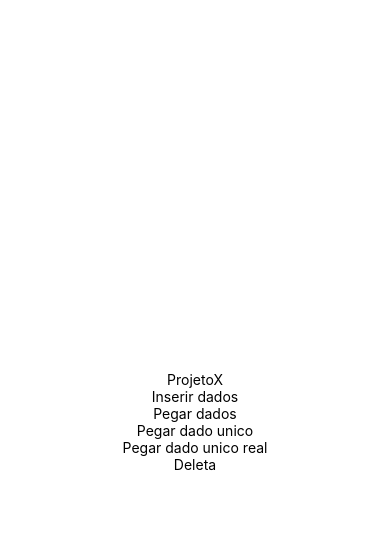
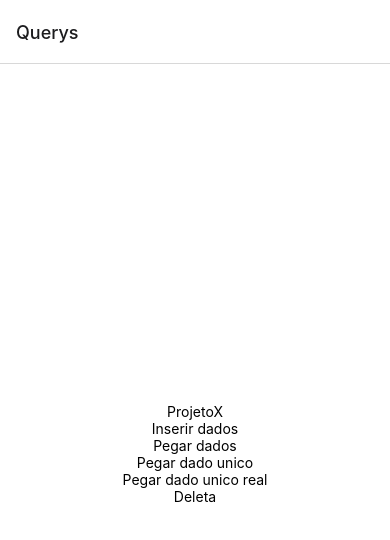
Before and after one commit to VandersonT/expo-firebase, a React Native app: screen /Querys in a window 390 px wide. Shown: the top 540 px of the page. Built offline with nearby package versions, Linux system fonts and the light colour scheme.

Commit message:
Criado a navegação entre telas

```diff
--- a/App.tsx
+++ b/App.tsx
@@ -1,103 +1,14 @@
-import { StatusBar } from 'expo-status-bar';
-import { StyleSheet, Text, TouchableOpacity, View } from 'react-native';
+import React from 'react';
+import { NavigationContainer } from '@react-navigation/native';
+import { Text } from 'react-native';
 
-import db from './src/config';
-import { collection, doc, setDoc, getDocs, where, query, limit, getDoc, deleteDoc } from "firebase/firestore";
-
+import MainStack from './src/navigators/MainStack';
 
 export default function App() {
 
-  const antCloneDelete = () => {
-    // Crie uma referência ao documento que você deseja remover
-    const documentRef = doc(db, 'users', 'Rere');
-
-    // Use a função deleteDoc para remover o documento
-    deleteDoc(documentRef)
-      .then(() => {
-        console.log('Documento removido com sucesso!');
-      })
-      .catch((error) => {
-        console.error('Erro ao remover documento: ', error);
-      });
-  }
-
-  const getUnique = async () => {
-    const docRef = doc(db, "users", "SF");
-    const docSnap = await getDoc(docRef);
-
-    if (docSnap.exists()) {
-      console.log("Document data:", docSnap.data());
-    } else {
-      // docSnap.data() will be undefined in this case
-      console.log("No such document!");
-    }
-  }
-
-  const teste = async () => {
-
-    const userRef = collection(db, "users");
-
-    await setDoc(doc(userRef, "Rere"), {
-      name: "Raissa",
-      state: "Claudio",
-      country: "EUA",
-    });
-
-  }
-
-  const teste2 = async () => {
-    const querySnapshot = await getDocs(collection(db, "users"));
-    querySnapshot.forEach((doc) => {
-      // doc.data() is never undefined for query doc snapshots
-      console.log(doc.id, " => ", doc.data());
-    });
-  }
-
-  const teste3 = async () => {
-    const q = query(collection(db, "users"), where("name", "==", "Raissa"), where("state", "==" ,"Claudio"), limit(1));
-
-    const querySnapshot = await getDocs(q);
-    querySnapshot.forEach((doc) => {
-      // doc.data() is never undefined for query doc snapshots
-      console.log(doc.id, " => ", doc.data());
-    });
-  }
-
   return (
-    <View style={styles.container}>
-
-
-      <Text>ProjetoX</Text>
-
-      <TouchableOpacity onPress={() => teste()}>
-        <Text>Inserir dados</Text>
-      </TouchableOpacity>
-
-      <TouchableOpacity onPress={() => teste2()}>
-        <Text>Pegar dados</Text>
-      </TouchableOpacity>
-
-      <TouchableOpacity onPress={() => teste3()}>
-        <Text>Pegar dado unico</Text>
-      </TouchableOpacity>
-
-      <TouchableOpacity onPress={() => getUnique()}>
-        <Text>Pegar dado unico real</Text>
-      </TouchableOpacity>
-
-      <TouchableOpacity onPress={() => antCloneDelete()}>
-        <Text>Deleta</Text>
-      </TouchableOpacity>
-
-    </View>
+    <NavigationContainer>
+      <MainStack/>
+    </NavigationContainer>
   );
 }
-
-const styles = StyleSheet.create({
-  container: {
-    flex: 1,
-    backgroundColor: '#fff',
-    alignItems: 'center',
-    justifyContent: 'center',
-  },
-});
--- a/package.json
+++ b/package.json
@@ -9,11 +9,15 @@
     "web": "expo start --web"
   },
   "dependencies": {
+    "@react-navigation/native": "^6.1.6",
+    "@react-navigation/native-stack": "^6.9.12",
     "expo": "~48.0.10",
     "expo-status-bar": "~1.4.4",
     "firebase": "^9.19.1",
     "react": "18.2.0",
-    "react-native": "0.71.6"
+    "react-native": "0.71.6",
+    "react-native-safe-area-context": "4.5.0",
+    "react-native-screens": "~3.20.0"
   },
   "devDependencies": {
     "@babel/core": "^7.20.0",
--- a/src/config/index.js
+++ b/src/config/index.js
@@ -1,5 +1,4 @@
 import firebase from 'firebase/app';
-
 
 //import 'firebase/firestore';
 
@@ -25,5 +24,4 @@ const app = initializeApp(firebaseConfig);
 // Initialize Cloud Firestore and get a reference to the service
 const db = getFirestore(app);
 
-
 export default db;
--- /dev/null
+++ b/src/navigators/MainStack.js
@@ -0,0 +1,15 @@
+import React from 'react';
+import { createNativeStackNavigator } from '@react-navigation/native-stack';
+
+//Telas
+import Home from '../screens/Home';
+import Querys from '../screens/Querys';
+
+const MainStack = createNativeStackNavigator();
+
+export default () => (
+    <MainStack.Navigator>
+    <MainStack.Screen name="Querys" component={Querys} />
+        <MainStack.Screen name="Home" component={Home} />
+    </MainStack.Navigator>
+);
--- /dev/null
+++ b/src/screens/Home.tsx
@@ -0,0 +1,12 @@
+import React from 'react';
+import { View, Text } from "react-native"
+
+const Home = () => {
+    return (
+        <View>
+            <Text>Homeeeeeeeeeeeeee</Text>
+        </View>
+    )
+}
+
+export default Home;
--- /dev/null
+++ b/src/screens/Querys.tsx
@@ -0,0 +1,103 @@
+ import { StyleSheet, Text, TouchableOpacity, View } from 'react-native';
+
+import db from '../config';
+import { collection, doc, setDoc, getDocs, where, query, limit, getDoc, deleteDoc } from "firebase/firestore";
+
+const Querys = () => {
+
+    const antCloneDelete = () => {
+        // Crie uma referência ao documento que você deseja remover
+        const documentRef = doc(db, 'users', 'Rere');
+
+        // Use a função deleteDoc para remover o documento
+        deleteDoc(documentRef)
+        .then(() => {
+        console.log('Documento removido com sucesso!');
+        })
+        .catch((error) => {
+        console.error('Erro ao remover documento: ', error);
+        });
+    }
+
+    const getUnique = async () => {
+        const docRef = doc(db, "users", "SF");
+        const docSnap = await getDoc(docRef);
+
+        if (docSnap.exists()) {
+            console.log("Document data:", docSnap.data());
+        } else {
+            // docSnap.data() will be undefined in this case
+            console.log("No such document!");
+        }
+    }
+
+    const teste = async () => {
+
+        const userRef = collection(db, "users");
+
+        await setDoc(doc(userRef, "Rere"), {
+            name: "Raissa",
+            state: "Claudio",
+            country: "EUA",
+        });
+
+    }
+
+    const teste2 = async () => {
+    const querySnapshot = await getDocs(collection(db, "users"));
+        querySnapshot.forEach((doc) => {
+            // doc.data() is never undefined for query doc snapshots
+            console.log(doc.id, " => ", doc.data());
+        });
+    }
+
+    const teste3 = async () => {
+    const q = query(collection(db, "users"), where("name", "==", "Raissa"), where("state", "==" ,"Claudio"), limit(1));
+
+    const querySnapshot = await getDocs(q);
+        querySnapshot.forEach((doc) => {
+            // doc.data() is never undefined for query doc snapshots
+            console.log(doc.id, " => ", doc.data());
+        });
+    }
+
+    return (
+        <View style={styles.container}>
+
+            <Text>ProjetoX</Text>
+
+            <TouchableOpacity onPress={() => teste()}>
+                <Text>Inserir dados</Text>
+            </TouchableOpacity>
+
+            <TouchableOpacity onPress={() => teste2()}>
+                <Text>Pegar dados</Text>
+            </TouchableOpacity>
+
+            <TouchableOpacity onPress={() => teste3()}>
+                <Text>Pegar dado unico</Text>
+            </TouchableOpacity>
+
+            <TouchableOpacity onPress={() => getUnique()}>
+                <Text>Pegar dado unico real</Text>
+            </TouchableOpacity>
+
+            <TouchableOpacity onPress={() => antCloneDelete()}>
+                <Text>Deleta</Text>
+            </TouchableOpacity>
+
+        </View>
+    );
+}
+
+const styles = StyleSheet.create({
+    container: {
+      flex: 1,
+      backgroundColor: '#fff',
+      alignItems: 'center',
+      justifyContent: 'center',
+    },
+  });
+
+
+export default Querys;
```
Also changed, not shown: 1 other file (tests, documents, lock files or other folders).
